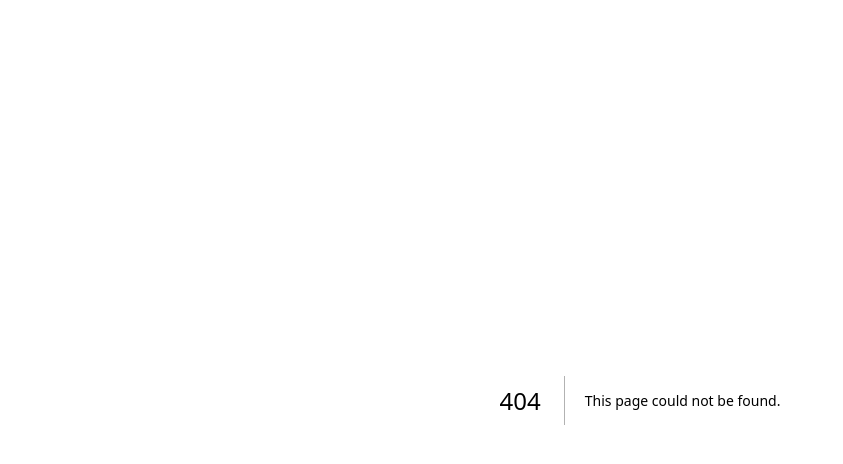
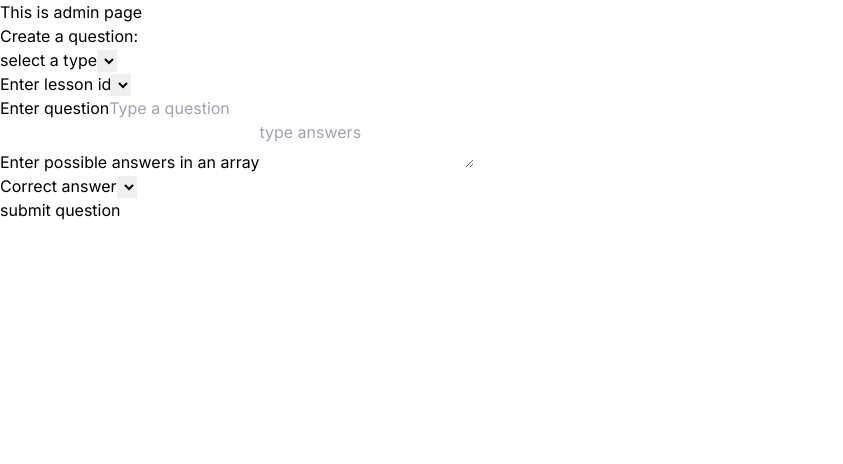
Before and after one commit to archita-b/codelingo, a Next.js app: page /admin in a window 1280 px wide. Before the commit this address had no page. Shown: the top 464 px of the page, without its empty margins (0-843 px from the left). Built offline with nearby package versions, Linux system fonts and the light colour scheme.

Commit message:
admin page

```diff
--- /dev/null
+++ b/app/admin/page.js
@@ -0,0 +1,72 @@
+"use client";
+
+import { useState } from "react";
+
+export default function AdminPage() {
+  const [questionType, setQuestionType] = useState([]);
+  const [lessonId, setLessonId] = useState([]);
+  const [question, setQuestion] = useState("");
+  const [answers, setAnswers] = useState([]);
+  const [correctAnswer, setCorrectAnswer] = useState("");
+
+  return (
+    <form>
+      This is admin page
+      <h1>Create a question:</h1>
+      <div className="flex flex-col">
+        <label>
+          select a type
+          <select>
+            {questionType.map((type) => {
+              return (
+                <option key={type.question_type} value={type.question_type}>
+                  {type.question_type}
+                </option>
+              );
+            })}
+          </select>
+        </label>
+
+        <label>
+          Enter lesson id
+          <select>
+            {lessonId.map((id) => {
+              return <option key={id.id}>{id.id}</option>;
+            })}
+          </select>
+        </label>
+
+        <label>
+          Enter question
+          <input
+            placeholder="Type a question"
+            value={question}
+            onChange={(e) => setQuestion(e.target.value)}
+          />
+        </label>
+
+        <label>
+          Enter possible answers in an array
+          <textarea
+            placeholder="type answers"
+            value={answers}
+            onChange={(e) => setAnswers(e.target.value)}
+          />
+        </label>
+
+        <label>
+          Correct answer
+          <select>
+            {Array.from(
+              { length: answers.length },
+              (value, index) => index + 1
+            ).map((option) => {
+              return <option key={option}>{option}</option>;
+            })}
+          </select>
+        </label>
+      </div>
+      <button type="submit">submit question</button>
+    </form>
+  );
+}
--- /dev/null
+++ b/app/api/admin/route.js
@@ -0,0 +1,18 @@
+import prisma from "@/prisma/client";
+import { NextResponse } from "next/server";
+
+export async function POST(req) {
+  const body = await req.json();
+
+  const question = await prisma.question.create({
+    data: {
+      question_type: body.question_type,
+      lesson_id: body.lesson_id,
+      question: body.question,
+      answers: body.answers,
+      correct_ans: body.correct_ans,
+    },
+  });
+
+  return NextResponse.json(question, { status: 201 });
+}
--- a/app/api/lessons/[lessonId]/route.js
+++ b/app/api/lessons/[lessonId]/route.js
@@ -7,7 +7,7 @@ export async function GET(req, { params }) {
   });
 
   if (!questions)
-    return NextResponse.json({ error: "Question not found" }, { status: 404 });
+    return NextResponse.json({ error: "Questions not found" }, { status: 404 });
 
   return NextResponse.json(questions);
 }
--- a/app/components/requests.js
+++ b/app/components/requests.js
@@ -28,8 +28,38 @@ export async function createUserLessonInfo(email, lessonId, isCompleted) {
   });
 
   if (!res.ok)
-    throw new Error("Failed to insert data in lesson_completion table");
+    return {
+      data: "Failed to insert data in lesson_completion table",
+      status: res.status,
+    };
 
   const data = await res.json();
   return { data, status: res.status };
 }
+
+export async function createQuestion(
+  question_type,
+  lesson_id,
+  question,
+  answers,
+  correct_ans
+) {
+  const res = await fetch(`${url}/admin`, {
+    method: "POST",
+    headers: {
+      "Content-type": "Application/json",
+    },
+    body: JSON.stringify({
+      question_type,
+      lesson_id,
+      question,
+      answers,
+      correct_ans,
+    }),
+  });
+
+  if (!res.ok) return { data: "Error creating question", status: res.status };
+
+  const data = await res.json();
+  return { data, status: 201 };
+}
```
